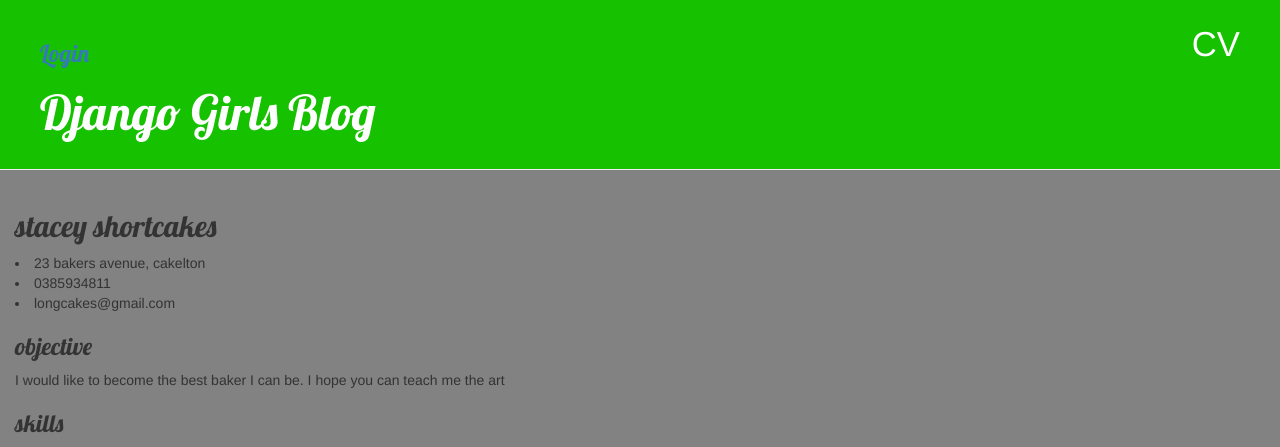
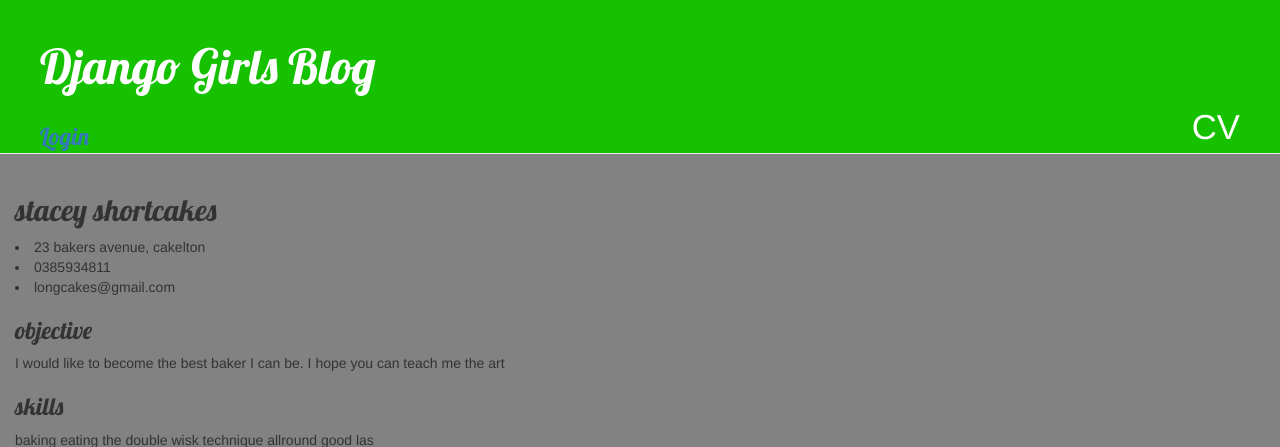
Before and after one commit to bazzaiskl/UoBassingment, a Django app: page /cv/1/ in a window 1280 px wide. Shown: the top 447 px of the page. Run offline with Django 3.2, Linux system fonts and the light colour scheme; data comes from the database, SQL or seed files in the repository; both versions use the stored data as it was after the commit; some libraries are stand-ins or nearby versions.

Commit message:
made header nicer

```diff
--- a/blog/static/css/blog.css
+++ b/blog/static/css/blog.css
@@ -1,7 +1,7 @@
 .page-header {
     background-color: #16c200;
     margin-top: 0;
-    padding: 20px 20px 20px 40px;
+    padding: 20px 20px 50px 40px;
 }
 
 .page-header h1, .page-header h1 a, .page-header h1 a:visited, .page-header h1 a:active {
@@ -10,9 +10,9 @@
     text-decoration: none;
 }
 
-/*.content {
-  margin-left: 0px;
-}*/
+.username {
+    float: left;
+}
 
 h1, h2, h3, h4 {
     font-family: 'Lobster', cursive;
@@ -24,6 +24,10 @@
 
 .save {
     float: right;
+}
+
+.login {
+    float: left;
 }
 
 .post-form textarea, .post-form input {
--- a/blog/templates/base.html
+++ b/blog/templates/base.html
@@ -10,14 +10,20 @@
     <body>
         <body>
             <div class="page-header">
+                <h1><a href="/">Django Girls Blog</a></h1>
+
+                {% if user.is_authenticated %}
+                <a href="{% url 'logout' %}" class= "top-menu">Logout</a>
+                <a href="{% url 'post_new' %}" class="top-menu">New Post</a>
                 <a href="{% url 'cv' %}" class="top-menu">CV</a>
-                {% if user.is_authenticated %}
-                <a href="{% url 'post_new' %}" class="top-menu"><span class="top-menu"></span>New Post</a>
-                <h3>{{request.user}}</h3>
+
+                <h3 class="username">{{request.user}}</h3>
                 {% else %}
-                <h3><a href='/accounts/login?next=/' id='login'>Login</a></h3>
+                <a href="{% url 'cv' %}" class="top-menu">CV</a>
+                <h3 class="username"><a href='/accounts/login?next=/' id='login'>Login</a></h3>
                 {% endif %}
-                <h1><a href="/">Django Girls Blog</a></h1>
+
+
 
             </div>
             <div class="content container-fluid">
--- a/myBlog/settings.py
+++ b/myBlog/settings.py
@@ -122,3 +122,4 @@
 STATIC_ROOT = os.path.join(BASE_DIR, 'static')
 
 LOGIN_REDIRECT_URL = '/'
+LOGOUT_REDIRECT_URL = '/'
```
Also changed, not shown: db.sqlite3, 1 other file.
